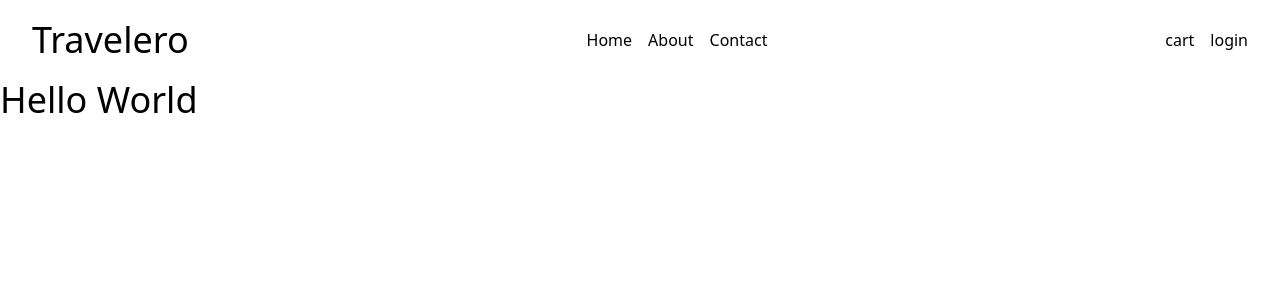
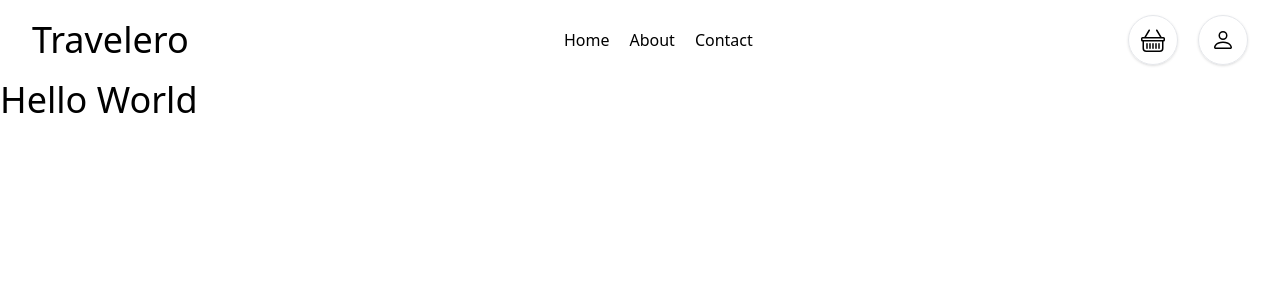
Before and after one commit to Jon-Felipe/travelero, a React (Vite) app: page / in a window 1280 px wide. Shown: the top 300 px of the page. Built offline with nearby package versions, Linux system fonts and the light colour scheme.

Commit message:
replaced text with icons

```diff
--- a/src/components/Navbar.tsx
+++ b/src/components/Navbar.tsx
@@ -1,3 +1,5 @@
+import { BsBasket, BsPerson } from 'react-icons/bs';
+
 function Navbar() {
   return (
     <header className='h-20 flex items-center justify-between px-8'>
@@ -7,14 +9,18 @@ function Navbar() {
       <div className='md:hidden'>
         <p className='text-4xl'>x</p>
       </div>
-      <nav className='hidden md:flex md:gap-x-4'>
+      <nav className='hidden md:flex md:gap-x-5'>
         <a href='#'>Home</a>
         <a href='#'>About</a>
         <a href='#'>Contact</a>
       </nav>
-      <div className='hidden md:flex md:gap-4'>
-        <p>cart</p>
-        <p>login</p>
+      <div className='hidden md:flex md:gap-5'>
+        <div className='border rounded-full shadow p-3'>
+          <BsBasket className='w-6 h-6' />
+        </div>
+        <div className='border rounded-full shadow p-3'>
+          <BsPerson className='w-6 h-6' />
+        </div>
       </div>
     </header>
   );
```
